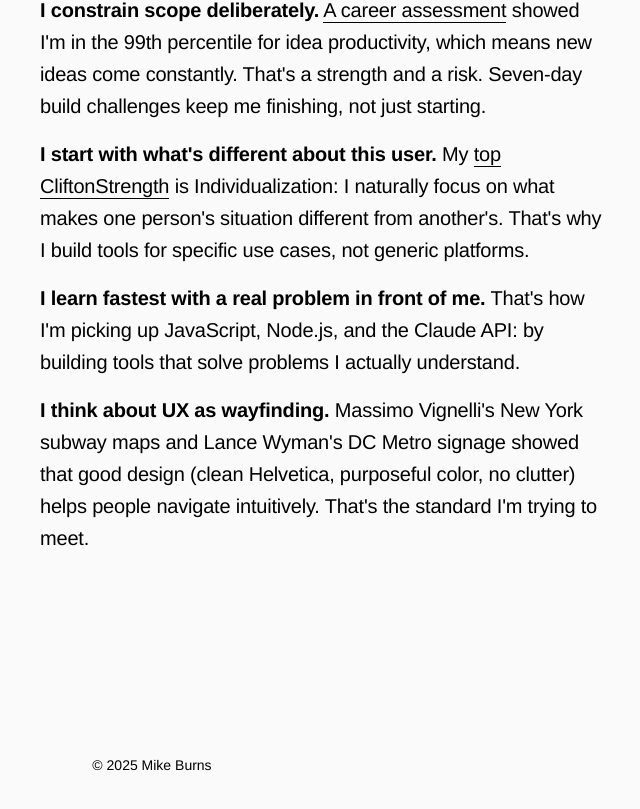
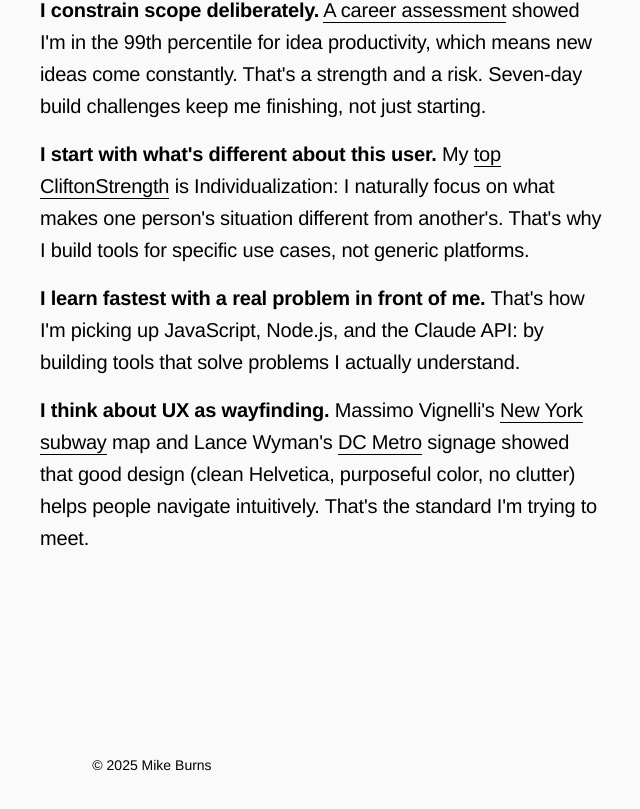
Before and after one commit to meb226/mikeburns.ai, a website: page about.html in a window 1280 px wide. Shown: the part 1645-2454 px from the top of the page, without its empty margins (488-1128 px from the left). Drawn offline with Linux system fonts and the light colour scheme.

Commit message:
hyperlinks for about.html

```diff
--- a/about.html
+++ b/about.html
@@ -248,7 +248,7 @@
                 <p><strong>I constrain scope deliberately.</strong> <a href="highlands.pdf">A career assessment</a> showed I'm in the 99th percentile for idea productivity, which means new ideas come constantly. That's a strength and a risk. Seven-day build challenges keep me finishing, not just starting.</p>
                 <p><strong>I start with what's different about this user.</strong> My <a href="cliftonstrengths.pdf">top CliftonStrength</a> is Individualization: I naturally focus on what makes one person's situation different from another's. That's why I build tools for specific use cases, not generic platforms.</p>
                 <p><strong>I learn fastest with a real problem in front of me.</strong> That's how I'm picking up JavaScript, Node.js, and the Claude API: by building tools that solve problems I actually understand.</p>
-                <p><strong>I think about UX as wayfinding.</strong> Massimo Vignelli's New York subway maps and Lance Wyman's DC Metro signage showed that good design (clean Helvetica, purposeful color, no clutter) helps people navigate intuitively. That's the standard I'm trying to meet.</p>
+                <p><strong>I think about UX as wayfinding.</strong> Massimo Vignelli's <a href="https://artsandculture.google.com/story/best-of-design-vignelli-transportation-vignelli-center/lAVRHTuvQppoIQ?hl=en">New York subway</a> map and Lance Wyman's <a href="https://order.design/project/washington-metropolitan-area-transit-authority">DC Metro</a> signage showed that good design (clean Helvetica, purposeful color, no clutter) helps people navigate intuitively. That's the standard I'm trying to meet.</p>
             </div>
         </div>
     </div>
```
